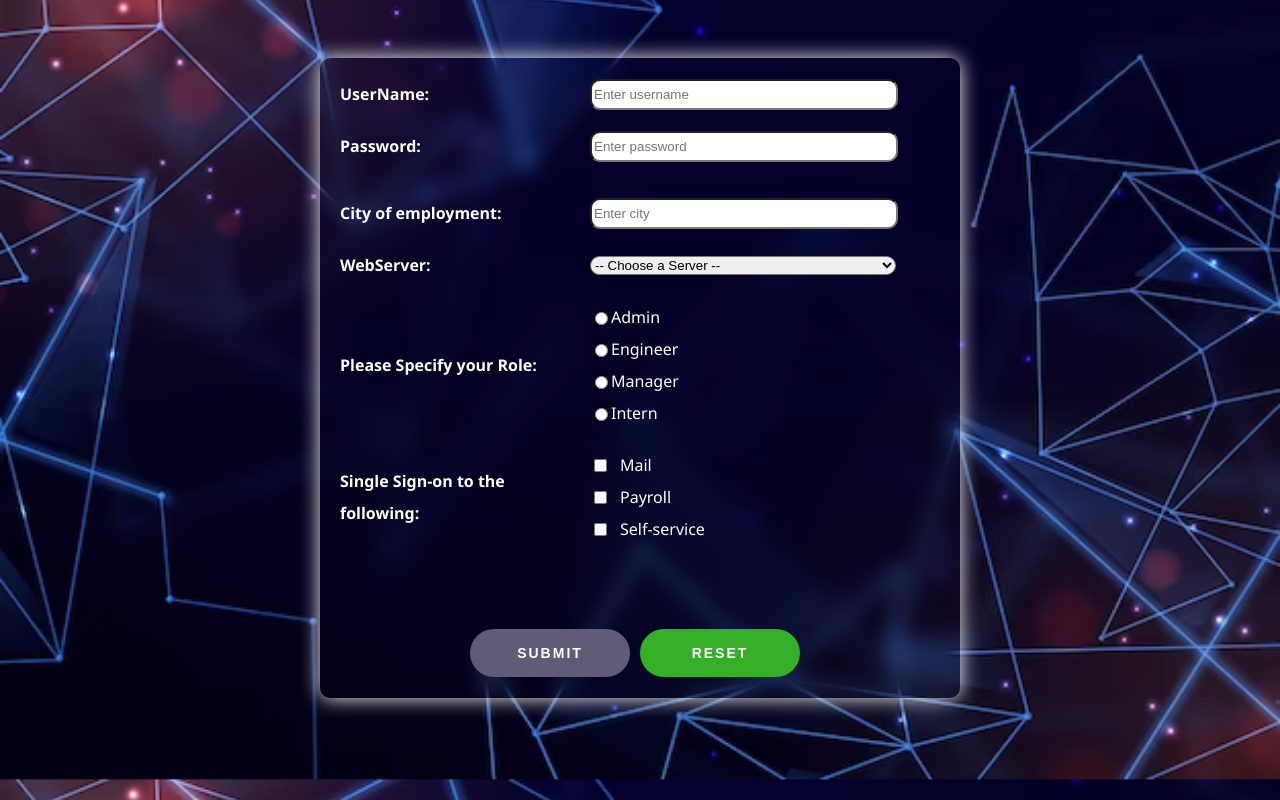
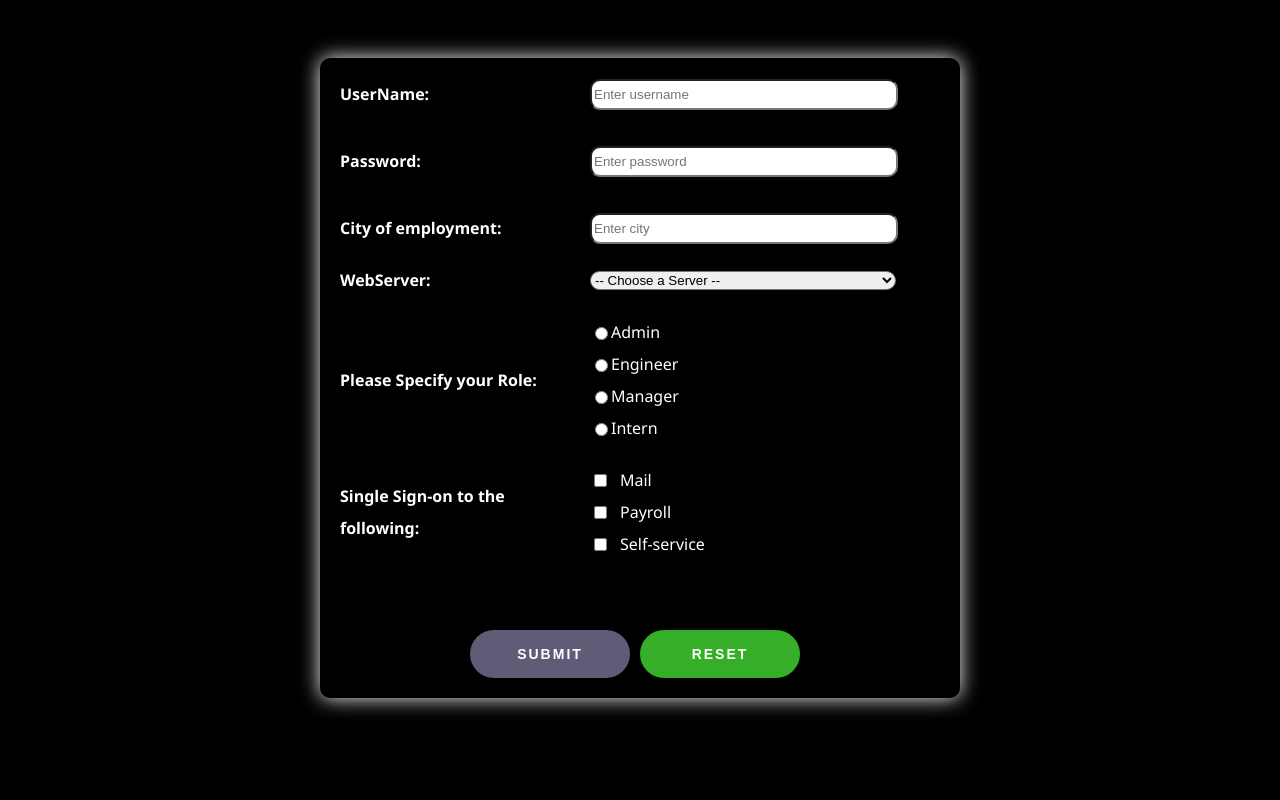
Before and after one commit to Purbiaraju23/React_Projects, a React (Vite) app in the folder ReactForm/: page / in a window 1280 px wide. Built offline with nearby package versions, Linux system fonts and the light colour scheme.

Commit message:
Refactor: Enhance Form Validation and Improve Component Reusability

```diff
--- a/ReactForm/src/App.jsx
+++ b/ReactForm/src/App.jsx
@@ -1,10 +1,17 @@
-import { useRef, useState } from "react";
-import FormItem from "./components/FormItem";
-import FormSelect from "./components/FormSelect";
-import FormRadio from "./components/FormRadio";
-import FormCheckBox from "./FormCheckBox";
+import { useState } from "react";
+import Input from "./components/Input";
+import Select from "./components/Select";
+import Radio from "./components/Radio";
+import CheckBox from "./components/CheckBox";
 import Button from "./components/Button";
 import "./index.css";
+import {
+  VALIDPASSWORD,
+  VALID_USERNAME_REGEX,
+  WEBSERVER_OPTIONS,
+  ROLES,
+  SERVICES,
+} from "./Utils/Utility";
 
 function App() {
   const [formState, setFormState] = useState({
@@ -13,31 +20,38 @@ function App() {
     city: "",
   });
 
-  const [selectedWebserver, setSelectedWebserver] = useState("");
-  const [selectedRole, setSelectedRole] = useState("");
-  const [selectedServices, setSelectedServices] = useState([]);
   const [error, setError] = useState("");
   const [loginError, setLoginError] = useState("");
+  const [usernameError, setUsernameError] = useState("");
 
-  const webserverOptions = [
-    { value: "", label: "-- Choose a Server --" },
-    { value: "apache", label: "Apache HTTP Server" },
-    { value: "nginx", label: "Nginx" },
-    { value: "IIS", label: "Microsoft Internet Information Services" },
-    { value: "litespeed", label: "LiteSpeed Web Server" },
-    { value: "caddy", label: "Caddy" },
-  ];
-
-  const roles = ["Admin", "Engineer", "Manager", "Intern"];
-  const services = ["Mail", "Payroll", "Self-service"];
-  const validPassword = /^(?=.*\d).{8,}$/;
+  const [errors, setErrors] = useState({
+    password: "",
+    username: "",
+    login: "",
+  });
 
   const validatePassword = () => {
-    if (!validPassword.test(formState.password)) {
-      setError("Password must have 8 characters and at least 1 digit!!");
+    if (!VALIDPASSWORD.test(formState.password)) {
+      setErrors((prevErrors) => ({
+        ...prevErrors,
+        password: "**Password must have 8 characters and at least 1 digit!!",
+      }));
       return false;
     } else {
-      setError("");
+      setErrors((prevErrors) => ({ ...prevErrors, password: "" }));
+      return true;
+    }
+  };
+
+  const validateUsername = () => {
+    if (!VALID_USERNAME_REGEX.test(formState.username)) {
+      setErrors((prevErrors) => ({
+        ...prevErrors,
+        username: "**Invalid username format! Please try again.",
+      }));
+      return false;
+    } else {
+      setErrors((prevErrors) => ({ ...prevErrors, username: "" }));
       return true;
     }
   };
@@ -45,13 +59,14 @@ function App() {
   const handleLogin = (e) => {
     e.preventDefault();
 
-    if (formState.username === "Raju-Purbia") {
-      setLoginError("");
-      if (validatePassword()) {
-        alert("Login SuccessFull !!");
-      }
+    if (formState.username === "Raju_Purbia" && validatePassword()) {
+      setErrors((prevErrors) => ({ ...prevErrors, login: "" }));
+      alert("Login Successful!!");
     } else {
-      setLoginError("**Invalid username ! Please Try Again ");
+      setErrors((prevErrors) => ({
+        ...prevErrors,
+        login: "**Invalid username or password! Please try again.",
+      }));
     }
   };
 
@@ -60,56 +75,70 @@ function App() {
       ...prevFormState,
       [field]: value,
     }));
+    setErrors((prevErrors) => ({ ...prevErrors, [field]: "" }));
   };
 
   const handleReset = () => {
     setFormState({});
-    setError("");
-    setLoginError("");
+    setErrors({ password: "", username: "", login: "" });
   };
-
   return (
     <>
       <div className="main">
         <form action="#" id="myform">
           <div className="form-container">
-            <FormItem
+            <Input
               Type={"text"}
               id={"username"}
               name={"username"}
               label="UserName"
               onChange={(e) => {
                 handleFormChange("username", e.target.value);
-                setLoginError("");
+                setErrors((prev) => ({
+                  ...prev,
+                  username: "",
+                  login: "",
+                }));
               }}
+              onBlur={validateUsername}
               placeholder="Enter username"
               value={formState.username}
             />
-            {loginError !== "" && (
-              <span className="login-error">{loginError}</span>
+            {errors.username !== "" && (
+              <span className="username-error">{errors.username}</span>
+            )}
+            {errors.login !== "" && (
+              <span className="login-error">{errors.login}</span>
             )}
           </div>
+
           <div className="form-container">
-            <FormItem
+            <Input
               Type={"password"}
               id={"password"}
               name={"password"}
               label="Password"
               onChange={(e) => {
                 handleFormChange("password", e.target.value);
-                validatePassword();
-                setError("");
-                setLoginError("");
+                setErrors((prev) => ({
+                  ...prev,
+                  password: "",
+                  login: "",
+                }));
               }}
+              onBlur={validatePassword}
               placeholder="Enter password"
               value={formState.password}
             />
-            <div className="error-group">
-              {error !== "" && <p className="password-error">{error}</p>}
-            </div>
+            {errors.password !== "" && (
+              <span className="password-error">{errors.password}</span>
+            )}
+            {errors.login !== "" && (
+              <span className="login-error">{errors.login}</span>
+            )}
           </div>
 
-          <FormItem
+          <Input
             Type={"text"}
             id={"city"}
             name={"city"}
@@ -119,56 +148,19 @@ function App() {
             value={formState.city}
           />
 
-          <FormSelect
+          <Select
             label={"WebServer"}
             name={"webserver"}
             id={"webserver"}
-            options={webserverOptions.map((option) => (
-              <option key={option.value} value={option.value}>
-                {option.label}
-              </option>
-            ))}
-            onChange={(e) => setSelectedWebserver(e.target.value)}
+            options={WEBSERVER_OPTIONS}
           />
 
-          <FormRadio
-            mainLabel={"Please Specify your Role"}
-            radioItems={roles.map((role) => (
-              <span key={role}>
-                <input
-                  type="radio"
-                  id={role.toLowerCase()}
-                  name="your-role"
-                  value={role}
-                  onChange={() => setSelectedRole(role)}
-                />
-                <label htmlFor={role.toLowerCase()}>{role}</label>
-              </span>
-            ))}
+          <Radio mainLabel={"Please Specify your Role"} radioItems={ROLES} />
+
+          <CheckBox
+            label="Single Sign-on to the following:"
+            checkItems={SERVICES}
           />
-
-          <FormCheckBox
-            label="Single Sign-on to the following:"
-            checkItems={services.map((service) => (
-              <span key={service}>
-                <input
-                  type="checkbox"
-                  id={service}
-                  value={service}
-                  onChange={() => {
-                    const updatedServices = selectedServices.includes(service)
-                      ? selectedServices.filter((item) => item !== service)
-                      : [...selectedServices, service];
-
-                    setSelectedServices(updatedServices);
-                  }}
-                />
-                <label htmlFor={service}>{service}</label>
-              </span>
-            ))}
-          />
-          <br />
-          <br />
 
           <div className="button">
             <Button
@@ -177,7 +169,11 @@ function App() {
               id="loginButton"
               onClick={(e) => {
                 handleLogin(e);
-                validatePassword();
+                setErrors((prev) => ({
+                  ...prev,
+                  username: "",
+                  password: "",
+                }));
               }}
             />
             <Button
--- a/ReactForm/src/FormCheckBox.jsx
+++ /dev/null
@@ -1,15 +0,0 @@
-import React from 'react'
-
-function FormCheckBox({label,checkItems}) {
-  return (
-    <div className="items">
-      <label >{label}</label>
-
-      <div className="checkbox-group">
-        {checkItems}
-      </div>
-    </div>
-  )
-}
-
-export default FormCheckBox
--- /dev/null
+++ b/ReactForm/src/Utils/Utility.js
@@ -0,0 +1,13 @@
+export const WEBSERVER_OPTIONS = [
+  { value: "", label: "-- Choose a Server --" },
+  { value: "apache", label: "Apache HTTP Server" },
+  { value: "nginx", label: "Nginx" },
+  { value: "IIS", label: "Microsoft Internet Information Services" },
+  { value: "litespeed", label: "LiteSpeed Web Server" },
+  { value: "caddy", label: "Caddy" },
+];
+
+export const ROLES = ["Admin", "Engineer", "Manager", "Intern"];
+export const SERVICES = ["Mail", "Payroll", "Self-service"];
+export const VALIDPASSWORD = /^(?=.*\d).{8,}$/;
+export const VALID_USERNAME_REGEX = /^[a-zA-Z0-9_-]{3,16}$/;
--- /dev/null
+++ b/ReactForm/src/components/CheckBox.jsx
@@ -0,0 +1,19 @@
+import React from "react";
+
+function FormCheckBox({ label, checkItems }) {
+  return (
+    <div className="items">
+      <label>{label}</label>
+      <div className="checkbox-group">
+        {checkItems.map((service) => (
+          <span key={service}>
+            <input type="checkbox" id={service} value={service} />
+            <label htmlFor={service}>{service}</label>
+          </span>
+        ))}
+      </div>
+    </div>
+  );
+}
+
+export default FormCheckBox;
--- a/ReactForm/src/components/FormRadio.jsx
+++ /dev/null
@@ -1,12 +0,0 @@
-import React from "react";
-
-function FormRadio({ mainLabel, radioItems }) {
-  return (
-    <div className="items">
-      <label>{mainLabel}:</label>
-      <div className="radio-group">{radioItems}</div>
-    </div>
-  );
-}
-
-export default FormRadio;
--- a/ReactForm/src/components/FormSelect.jsx
+++ /dev/null
@@ -1,15 +0,0 @@
-import React from "react";
-
-function FormSelect({ label, value, id, name, options }) {
-  return (
-    <div className="items">
-      <label>{label}:</label>
-      <select name={name} id={id}>
-        {options}
-        {(value = options.value)}
-      </select>
-    </div>
-  );
-}
-
-export default FormSelect;
--- /dev/null
+++ b/ReactForm/src/components/Radio.jsx
@@ -0,0 +1,24 @@
+import React from "react";
+
+function FormRadio({ mainLabel, radioItems }) {
+  return (
+    <div className="items">
+      <label>{mainLabel}:</label>
+      <div className="radio-group">
+        {radioItems.map((role) => (
+          <span key={role}>
+            <input
+              type="radio"
+              id={role.toLowerCase()}
+              name="your-role"
+              value={role}
+            />
+            <label htmlFor={role.toLowerCase()}> {role}</label>
+          </span>
+        ))}
+      </div>
+    </div>
+  );
+}
+
+export default FormRadio;
--- /dev/null
+++ b/ReactForm/src/components/Select.jsx
@@ -0,0 +1,19 @@
+import React from "react";
+
+function Select({ label, value, id, name, options }) {
+  return (
+    <div className="items">
+      <label>{label}:</label>
+      <select name={name} id={id}>
+        {options.map((option) => (
+          <option key={option.value} value={option.value}>
+            {option.label}
+          </option>
+        ))}
+        {(value = options.value)}
+      </select>
+    </div>
+  );
+}
+
+export default Select;
--- a/ReactForm/src/index.css
+++ b/ReactForm/src/index.css
@@ -4,7 +4,7 @@
   justify-content: center;
   font-family: "Segoe UI", Tahoma, Geneva, Verdana, sans-serif;
   line-height: 2;
-  background-image: url("./assets/images/appBackground.avif");
+  background-color: black;
   background-size: cover;
   background-position: center;
   flex-direction: column;
@@ -109,26 +109,33 @@ form .items {
 }
 
 .login-error,
-.password-error {
+.password-error,
+.username-error {
   color: red;
 }
 
 .form-container {
   position: relative;
+  margin-bottom: 15px;
 }
 
 .password-error,
-.login-error {
+.login-error,
+.username-error {
   position: absolute;
   bottom: -2px;
   left: 0;
   color: red;
-  font-size: 1em;
+  font-size: 0.8em;
   margin-left: 250px;
 }
 
 .error-group {
   display: flex;
   flex-direction: column;
-  margin-top: 15px;
+  margin-top: 5px;
 }
+
+.button {
+  margin-top: 50px;
+}
```
Also changed, not shown: ReactForm/src/components/Input.jsx (renamed from ReactForm/src/components/FormItem.jsx, +11 -2 lines).
